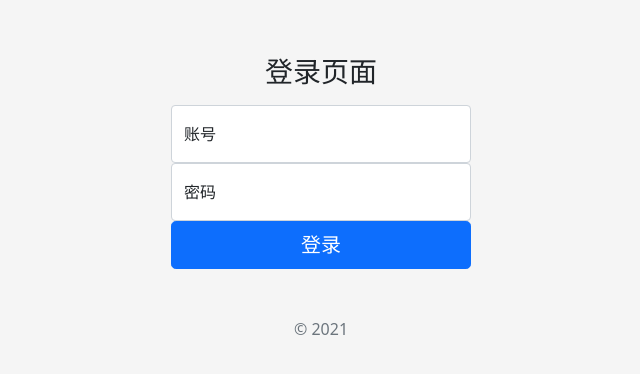
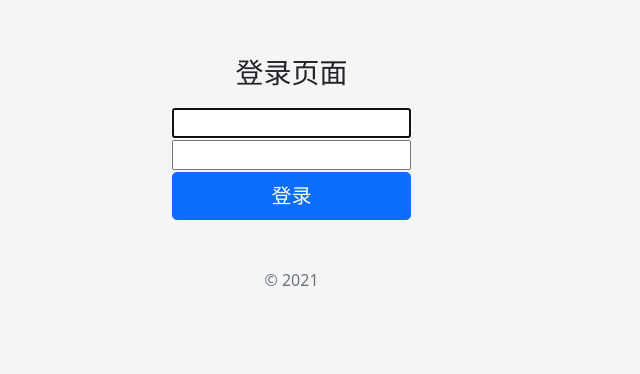
Before and after one commit to chry1988/wxse, a Django app: page /accounts/login/ in a window 1280 px wide. Shown: the top 374 px of the page, without its empty margins (319-959 px from the left). Run offline with Django 3.2, Linux system fonts and the light colour scheme; some libraries are stand-ins or nearby versions.

Commit message:
20210621

```diff
--- a/templates/registration/login.html
+++ b/templates/registration/login.html
@@ -29,27 +29,45 @@
 </head>
 <body class="text-center">
 <main class="form-signin">
-    <form style="width: 100%;max-width: 330px;padding: 15px;margin: auto;">
+    <form style="width: 100%;max-width: 330px;padding: 15px;margin: auto;" method="post" action="{% url 'login' %}">
         {#        <img class="mb-4" src="/docs/5.0/assets/brand/bootstrap-logo.svg" alt="" width="72" height="57">#}
-        <h1 class="h3 mb-3 fw-normal">登录页面</h1>
 
-        <div class="form-floating">
-            <input type="text" class="form-control" id="floatingInput" placeholder="name@example.com">
-            <label for="floatingInput">账号
-            </label>
-        </div>
-        <div class="form-floating">
-            <input type="password" class="form-control" id="floatingPassword" placeholder="Password">
-            <label for="floatingPassword">密码</label>
-        </div>
+        {% csrf_token %}
+        <table>
+            <tr>
+                <td>
+                    <h1 class="h3 mb-3 fw-normal">登录页面</h1>
+                </td>
+            </tr>
+            <div class="form-floating">
+                <tr>
+                    <td> {{ form.username }}</td>
+                    {#            <input type="text" class="form-control" id="floatingInput" placeholder="name@example.com">#}
+                    {#            <label for="floatingInput">账号#}
+                </tr>
+            </div>
+            <div class="form-floating">
+                <tr>
+                    <td>
+                        {{ form.password }}
+                    </td>
+                </tr>
+                {#            <input type="password" class="form-control" id="floatingPassword" placeholder="Password">#}
+                {#            <label for="floatingPassword">密码</label>#}
+            </div>
+            <tr>
+                <td>
+                    <button class="w-100 btn btn-lg btn-primary" type="submit" value="login">登录</button>
+                    <p class="mt-5 mb-3 text-muted">© 2021</p>
+                </td>
+            </tr>
+        </table>
 
         {#        <div class="checkbox mb-3">#}
         {#            <label>#}
         {#                <input type="checkbox" value="remember-me"> Remember me#}
         {#            </label>#}
         {#        </div>#}
-        <button class="w-100 btn btn-lg btn-primary" type="submit">登录</button>
-        <p class="mt-5 mb-3 text-muted">© 2021</p>
     </form>
 </main>
 </body>
--- a/wxse/settings.py
+++ b/wxse/settings.py
@@ -122,6 +122,7 @@ STATIC_ROOT = os.path.join(BASE_DIR, "/static/")
 STATICFILES_DIRS = [
     os.path.join(BASE_DIR, "static"),
 ]
-
+LOGIN_URL = '/accounts/login'
 LOGIN_REDIRECT_URL = '/workbench/myworkbench'
+LOGOUT_REDIRECT_URL = '/accounts/login'
 AUTH_USER_MODEL = 'customUser.wxseUser'
```
Also changed, not shown: templates/baseHtml.html (+14 -3 lines), workBench/views.py (+11 -9 lines).
